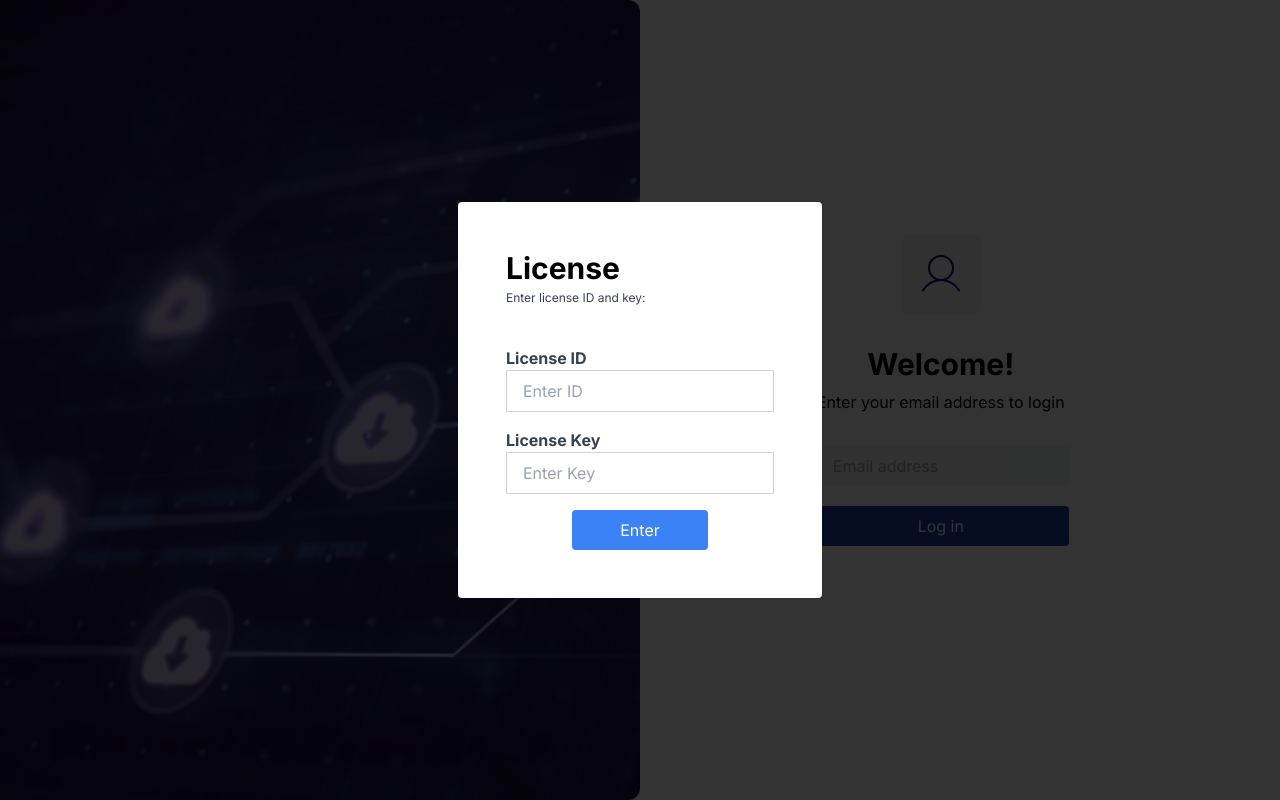
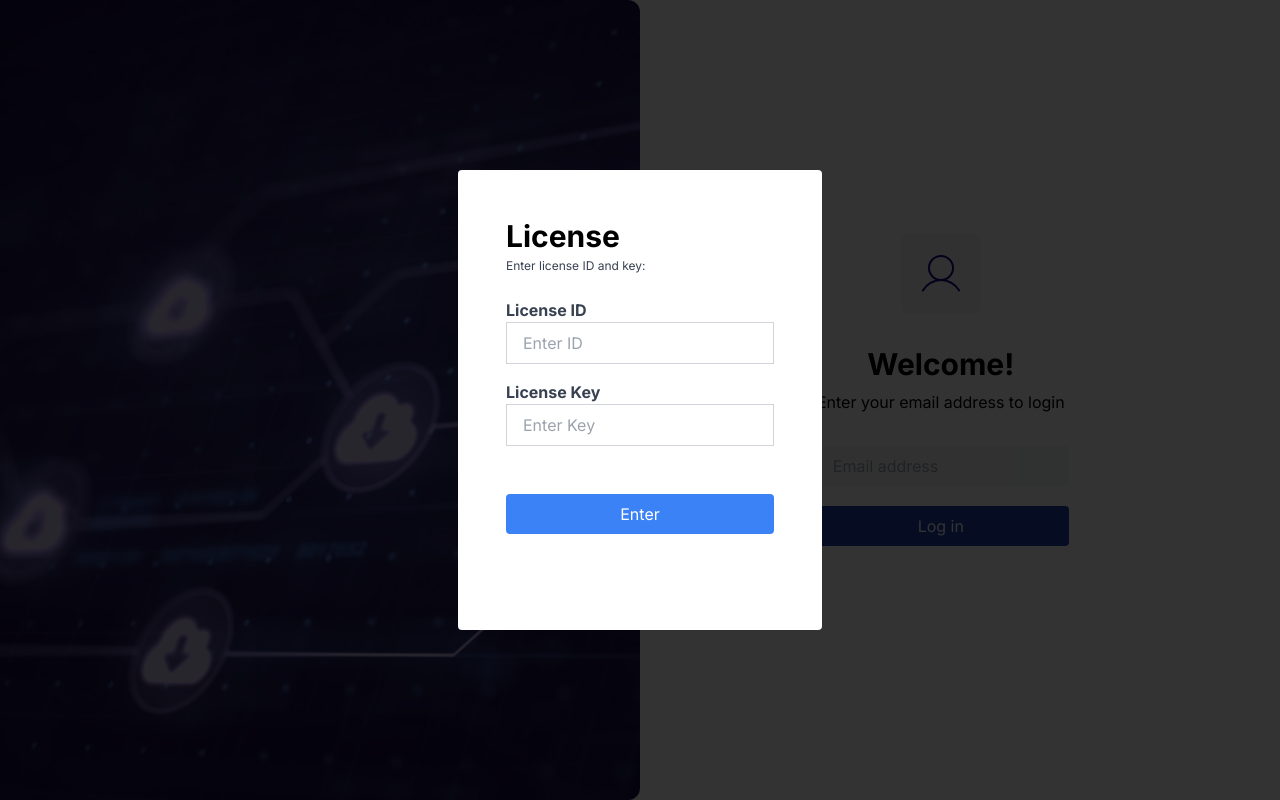
Before and after one commit to vik-splav/SyncData, a Next.js app: page /login in a window 1280 px wide. Both pictures are taken after a click on the button "Log in". Built offline with nearby package versions, Linux system fonts and the light colour scheme.

Commit message:
modal update

```diff
--- a/src/components/login.tsx
+++ b/src/components/login.tsx
@@ -24,6 +24,12 @@ const LoginPage: React.FC = () => {
     console.log("License ID:", licenseId);
     console.log("License Key:", licenseKey);
     handleModalClose();
+  };
+
+  const handleModalOverlayClick = (event: React.MouseEvent<HTMLDivElement>) => {
+    if (event.target === event.currentTarget) {
+      setShowModal(false);
+    }
   };
 
   return (
@@ -63,10 +69,10 @@ const LoginPage: React.FC = () => {
       </div>
 
       {showModal && (
-        <div className="fixed inset-0 flex items-center justify-center bg-black bg-opacity-80 text-black">
+        <div className="fixed inset-0 flex items-center justify-center bg-black bg-opacity-80 text-black" onClick={handleModalOverlayClick} >
           <div className="bg-white p-12 rounded">
             <h2 className="text-3xl font-bold mb-1">License</h2>
-            <p className="text-gray-700 mb-10 text-xs">
+            <p className="text-gray-700 mb-6 text-xs">
               Enter license ID and key:
             </p>
             <div className="mb-4">
@@ -81,7 +87,7 @@ const LoginPage: React.FC = () => {
                 onChange={(e) => setLicenseId(e.target.value)}
               />
             </div>
-            <div className="mb-4">
+            <div className="mb-12">
               <label className="block text-gray-700 font-bold">
                 License Key
               </label>
@@ -93,10 +99,10 @@ const LoginPage: React.FC = () => {
                 onChange={(e) => setLicenseKey(e.target.value)}
               />
             </div>
-            <div className=" flex justify-center items-center">
+            <div className="mb-12">
               <button
                 type="button"
-                className="bg-blue-500 text-white px-12 py-2 rounded"
+                className="bg-blue-500 text-white w-full px-12 py-2 rounded"
                 onClick={handleLicenseSubmit}
               >
                 Enter
--- a/src/components/setting.tsx
+++ b/src/components/setting.tsx
@@ -19,8 +19,9 @@ const Setting: React.FC = () => {
               <p className="text-gray-700 mb-2 text-xs">path:</p>
               <div className="self-stretch bg-white h-14 flex flex-row items-center justify-center py-0 px-4 box-border gap-[10px] text-base">
                 <input
-                  className="flex-1 relative "
+                  className="flex-1 relative p-2.5"
                   placeholder="C:\User\AppData\Config.txt"
+                  type="text"
                 />
 
                 <button className="rounded bg-gray-50 hover:text-white hover:bg-indigo-800 text-indigo-800 h-10 flex flex-row items-center justify-center py-0 px-4 box-border text-navy-100">
```
